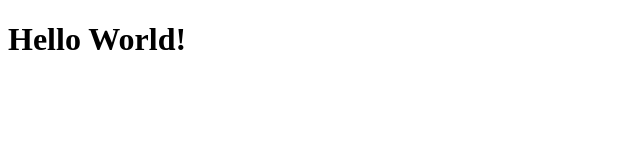
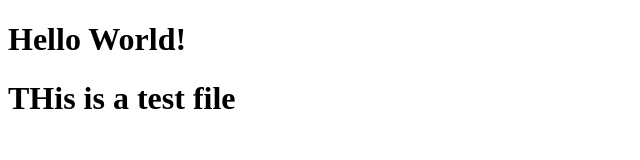
Before and after one commit to m-hisham08/testRepo, a plain HTML site: page index.html in a window 1280 px wide. Shown: the whole page, without its empty margins (0-640 px from the left). Drawn offline with Linux system fonts and the light colour scheme.

Commit message:
second commit

```diff
--- a/index.html
+++ b/index.html
@@ -7,5 +7,6 @@
 </head>
 <body>
     <h1>Hello World!</h1>
+    <h1>THis is a test file</h1>
 </body>
 </html>
```
